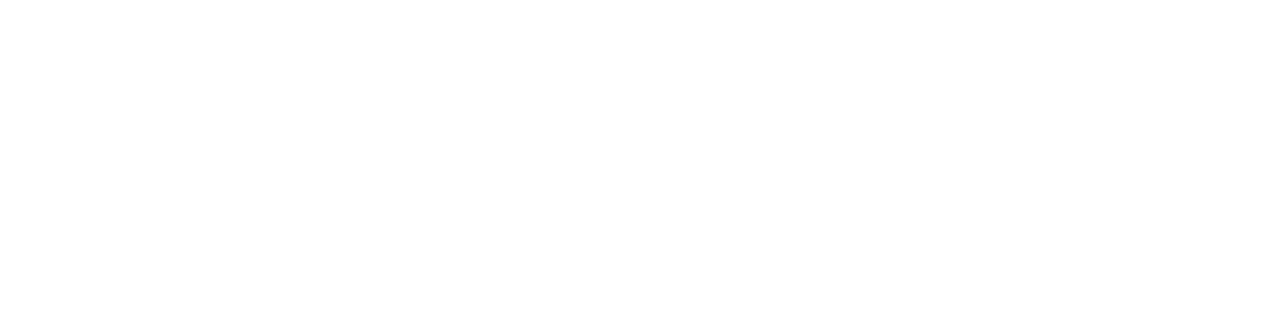
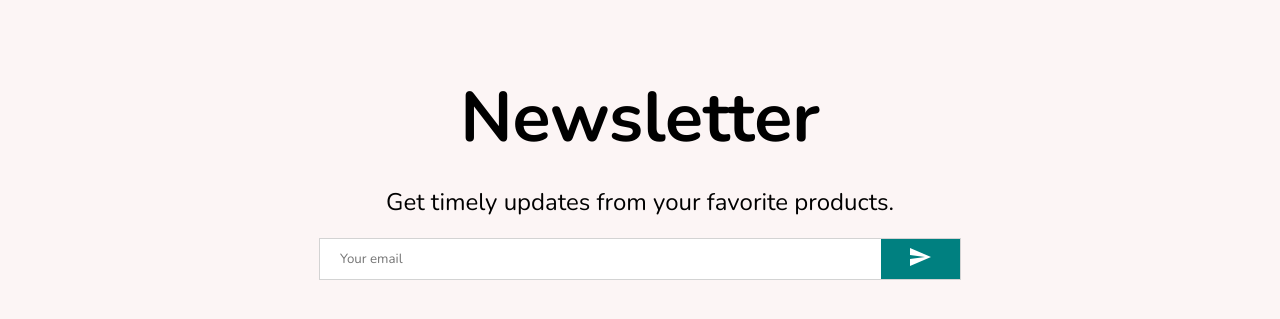
Before and after one commit to meherab-hossain/react-ecommerce, a React (Create React App) app: page / in a window 1280 px wide. Shown: the part 2321-2640 px from the top of the page. Before the commit the page ends 2256 px from the top, so only its background shows below. Built offline with nearby package versions, Linux system fonts and the light colour scheme.

Commit message:
newsletter added

```diff
--- /dev/null
+++ b/src/components/Newsletter.jsx
@@ -0,0 +1,63 @@
+import React from 'react'
+import styled from 'styled-components';
+import { Send } from '@mui/icons-material';
+import { mobile} from '../responsive'
+const Container = styled.div`
+  height: 60vh;
+  background-color: #fcf5f5;
+  display: flex;
+  align-items: center;
+  justify-content: center;
+  flex-direction: column;
+`;
+const Title = styled.h1`
+  font-size: 70px;
+  margin-bottom: 20px;
+`;
+
+const Desc = styled.div`
+  font-size: 24px;
+  font-weight: 300;
+  margin-bottom: 20px;
+  ${mobile({ textAlign: "center" })}
+
+`;
+
+const InputContainer = styled.div`
+  width: 50%;
+  height: 40px;
+  background-color: white;
+  display: flex;
+  justify-content: space-between;
+  border: 1px solid lightgray;
+  ${mobile({ width: "80%" })}
+`;
+
+const Input = styled.input`
+  border: none;
+  flex: 8;
+  padding-left: 20px;
+`;
+
+const Button = styled.button`
+  flex: 1;
+  border: none;
+  background-color: teal;
+  color: white;
+`;
+const Newsletter = () => {
+  return (
+    <Container>
+      <Title>Newsletter</Title>
+      <Desc>Get timely updates from your favorite products.</Desc>
+      <InputContainer>
+        <Input placeholder="Your email" />
+        <Button>
+          <Send />
+        </Button>
+      </InputContainer>
+    </Container>
+  )
+}
+
+export default Newsletter
--- a/src/pages/Home.jsx
+++ b/src/pages/Home.jsx
@@ -4,6 +4,7 @@
 import Slider from "../components/slider/Slider";
 import Categories from "../components/categories/Categories";
 import Products from "../components/products/Products";
+import Newsletter from "../components/Newsletter";
 const Home = () => {
   return (
     <div>
@@ -12,6 +13,7 @@
       <Slider />
       <Categories />
       <Products/>
+      <Newsletter/>
     </div>
   );
 };
--- /dev/null
+++ b/src/responsive.js
@@ -0,0 +1,9 @@
+import { css } from "styled-components";
+
+export const mobile = (props) => {
+  return css`
+    @media only screen and (max-width: 380px) {
+      ${props}
+    }
+  `;
+};
```
